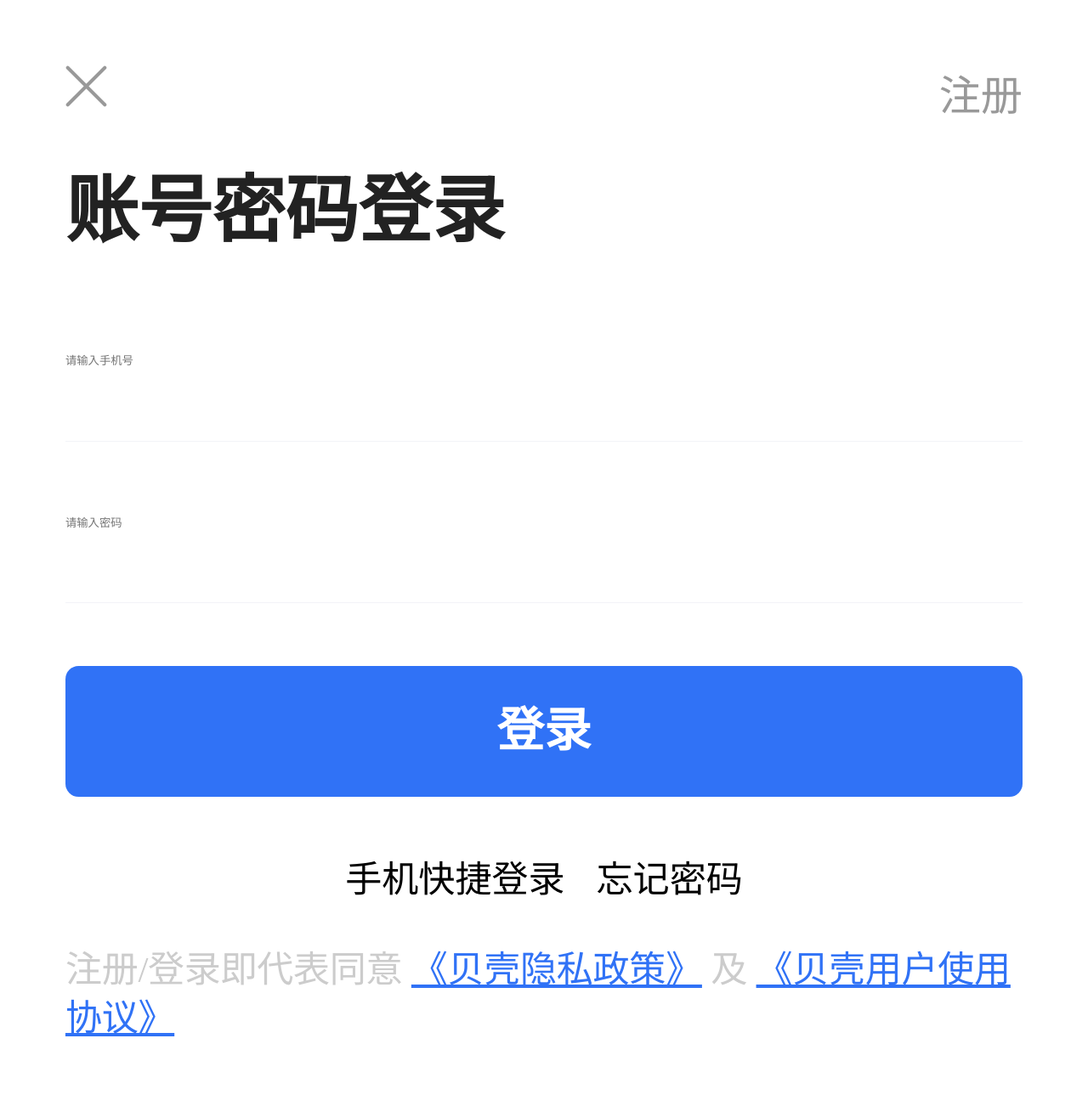
After one commit to C-zy/Beike, a PHP site: page /login.html in a window 1280 px wide. The commit adds this page. Shown: the whole page at 85% size. Run offline with PHP 8.4, Linux system fonts and the light colour scheme.

Commit message:
更新用户登录页面

```diff
--- /dev/null
+++ b/css/login.css
@@ -0,0 +1,120 @@
+*{
+    margin: 0;
+    padding: 0;
+}
+li{
+    list-style: none;
+}
+a {
+    background: transparent;
+    text-decoration: none;
+    color: #000;
+}
+em {
+    font-style: normal;
+}
+input{
+    background:none;
+    outline:none;
+    border:0px;
+}
+/* 登陆 */
+.App {
+    padding: 1.5625rem;
+    color: #222;
+}
+.App .head {
+    margin-bottom: 1.375rem;
+    position: relative;
+}
+.App .head .close-btn {
+    width: 1rem;
+    height: 1rem;
+}
+.App .head .register {
+    position: absolute;
+    right: 0;
+    top: 50%;
+    -webkit-transform: translateY(-50%);
+    transform: translateY(-50%);
+    font-size: 1rem;
+    color: #999;
+}
+.App a, .App button {
+    background: none;
+    border: none;
+    padding: 0;
+    margin: 0;
+    font-size: inherit;
+    cursor: pointer;
+}
+/* 登陆 */
+input, textarea {
+    -webkit-tap-highlight-color: rgba(255,255,255,0);
+}
+.App .view-title {
+    font-weight: 700;
+    font-size: 1.75rem;
+    line-height: 1.75rem;
+    margin-bottom: .75rem;
+}
+.App .input-col {
+    height: 3.875rem;
+    color: #ccc;
+    position: relative;
+    display: flex;
+    overflow: hidden;
+}
+.App .input-col .input-field {
+    height: 100%;
+    flex-grow: 1;
+}
+.App .input-col:after {
+    position: absolute;
+    height: 1px;
+    content: " ";
+    bottom: 0;
+    left: -50%;
+    -webkit-transform: scale(.5);
+    transform: scale(.5);
+    width: 200%;
+    background: #e4e6f0;
+}
+.App .submit-btn {
+    border-radius: .3125rem;
+    display: block;
+    height: 3.125rem;
+    color: #fff;
+    text-align: center;
+    line-height: 3.125rem;
+    font-size: 1.125rem;
+    font-weight: 700;
+    margin: 1.5rem 0 1.25rem;
+    width: 100%;
+}
+.App .ke .submit-btn, .App .submit-btn {
+    background: #3072f6;
+}
+.App .view-footer .footer-actions {
+    text-align: center;
+    margin-bottom: 1rem;
+}
+.App .view-footer .footer-actions a, .App .view-footer .footer-actions button {
+    margin: 0 .25rem;
+    padding: 0;
+    font-size: .875rem;
+    background: none;
+    border: none;
+}
+.App .view-footer .footer-comment {
+    font-size: .875rem;
+    line-height: 121%;
+    letter-spacing: -.00625rem;
+    color: #ccc;
+}
+.App .view-footer .footer-comment .link {
+    color: #3072f6;
+}
+.App .view-footer .footer-comment a {
+    text-decoration: underline;
+}
--- /dev/null
+++ b/login.html
@@ -0,0 +1,62 @@
+<!DOCTYPE html>
+<html lang="en">
+<head>
+    <meta charset="UTF-8">
+    <meta name="viewport"
+        content="maximum-scale=1.0,minimum-scale=1.0,user-scalable=0,width=device-width,initial-scale=1.0" />
+        <script src="js/jquery.min.js"></script>
+        <link rel="stylesheet" href="css/login.css">
+    <title>欢迎登陆</title>
+</head>
+<body>
+    <div class="content">
+        <div class="App ke">
+            <div class="head">
+                <img src="img/login/x.svg" class="close-btn" alt="">
+                <button class="register">注册</button>
+            </div>
+            <!-- 登陆 -->
+            <div>
+                <div class="view-title">账号密码登录</div>
+                <form action="http://localhost/beike/PHP/login.php">
+                    <div class="input-col">
+                        <input type="tel" name="phone" class="input-field" placeholder="请输入手机号" >
+                    </div>
+                    <div class="input-col">
+                        <input type="tel" name="password" class="input-field" placeholder="请输入密码" >
+                    </div>
+                    <input type="submit" class="submit-btn" value="登录"></input>
+                </form>
+                <div class="view-footer">
+                    <div class="footer-actions">
+                        <button>手机快捷登录</button>
+                        <button>忘记密码</button>
+                    </div>
+                    <span class="footer-comment">
+                        注册/登录即代表同意
+                        <a href="https://m.ke.com/user/protocol" class="link">《贝壳隐私政策》</a>
+                        及
+                        <a href="https://m.ke.com/user/serviceProtocol" class="link">《贝壳用户使用协议》</a>
+                    </span>
+                </div>
+            </div>
+        </div>
+
+    </div>
+    <script>
+        //自适应字体大小
+        (function () {
+            function w() {
+                var all = document.documentElement;
+                var test = all.getBoundingClientRect().width;
+                rem = test / 26;
+                all.style.fontSize = rem + 'px'
+            }
+            w();
+            window.addEventListener("resize", function () {
+                w()
+            }, false)
+        })();
+    </script>
+</body>
+</html>
```
Also changed, not shown: PHP/login.php (added, +31 -0 lines), css/user.css (+10 -0 lines), index.html (+9 -2 lines), user.html (+22 -2 lines), img/login/x.svg (added).
